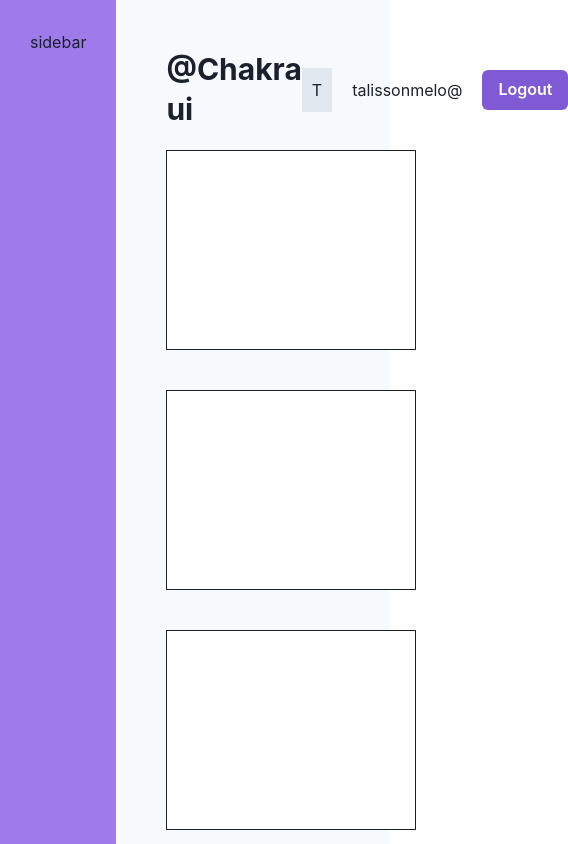
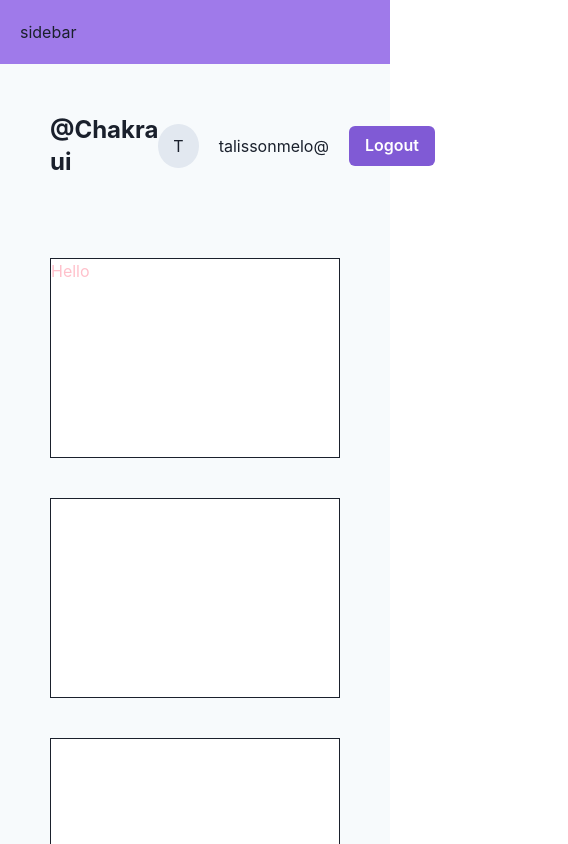
Before and after one commit to TalissonMelo/chakra-ui, a React (Vite) app: page / in a window 390 px wide. Shown: the top 844 px of the page, 568 px wide, since content can reach past the window. Built offline with nearby package versions, Linux system fonts and the light colour scheme.

Commit message:
Responsive Styles

```diff
--- a/src/components/Navbar.jsx
+++ b/src/components/Navbar.jsx
@@ -2,12 +2,12 @@ import { Flex, Heading, Box, Text, Button, Spacer, HStack } from "@chakra-ui/rea
 
 export default function Navbar() {
   return (
-    <Flex as="nav" p="10px" alignItems="center">
-      <Heading as="h1">@Chakra ui</Heading>
+    <Flex as="nav" p="10px" mb="60px" alignItems="center">
+      <Heading as="h1" fontSize="1.5em">@Chakra ui</Heading>
       <Spacer />
 
       <HStack spacing="20px">
-        <Box bg="gray.200" p="10px">T</Box>
+        <Box bg="gray.200" p="10px 15px" borderRadius="50%">T</Box>
         <Text>talissonmelo@</Text>
         <Button colorScheme="purple">Logout</Button>
       </HStack>
--- a/src/layouts/RootLayout.jsx
+++ b/src/layouts/RootLayout.jsx
@@ -8,17 +8,17 @@ export default function RootLayout() {
     <Grid templateColumns="repeat(6, 1fr)" bg="gray.50">
       <GridItem
         as="aside"
-        colSpan="1"
+        colSpan={{ base: 6, lg: 2, xl: 1 }}
         bg="purple.400"
-        minHeight="100hv"
-        p="30px"
+        minHeight={{ lg: '100vh' }}
+        p={{ base: '20px', lg: '30px' }}
       >
         <span>sidebar</span>
       </GridItem>
 
       <GridItem
         as="main"
-        colSpan="5"
+        colSpan={{ base: 6, lg: 4, xl: 5 }}
         p="40px"
       >
         <Navbar />
--- a/src/pages/Dashboard.jsx
+++ b/src/pages/Dashboard.jsx
@@ -1,10 +1,12 @@
-import { Box, SimpleGrid } from "@chakra-ui/react";
+import { Box, SimpleGrid, Text } from "@chakra-ui/react";
 
 export default function Dashboard() {
 
   return (
     <SimpleGrid p="10px" columns={4} spacing={10} minChildWidth={250}>
-      <Box bg="white" height="200px" border="1px solid"></Box>
+      <Box bg="white" height="200px" border="1px solid">
+        <Text color={{ base: 'pink', md: 'blue', lg: 'green' }}>Hello</Text>
+      </Box>
       <Box bg="white" height="200px" border="1px solid"></Box>
       <Box bg="white" height="200px" border="1px solid"></Box>
       <Box bg="white" height="200px" border="1px solid"></Box>
```
